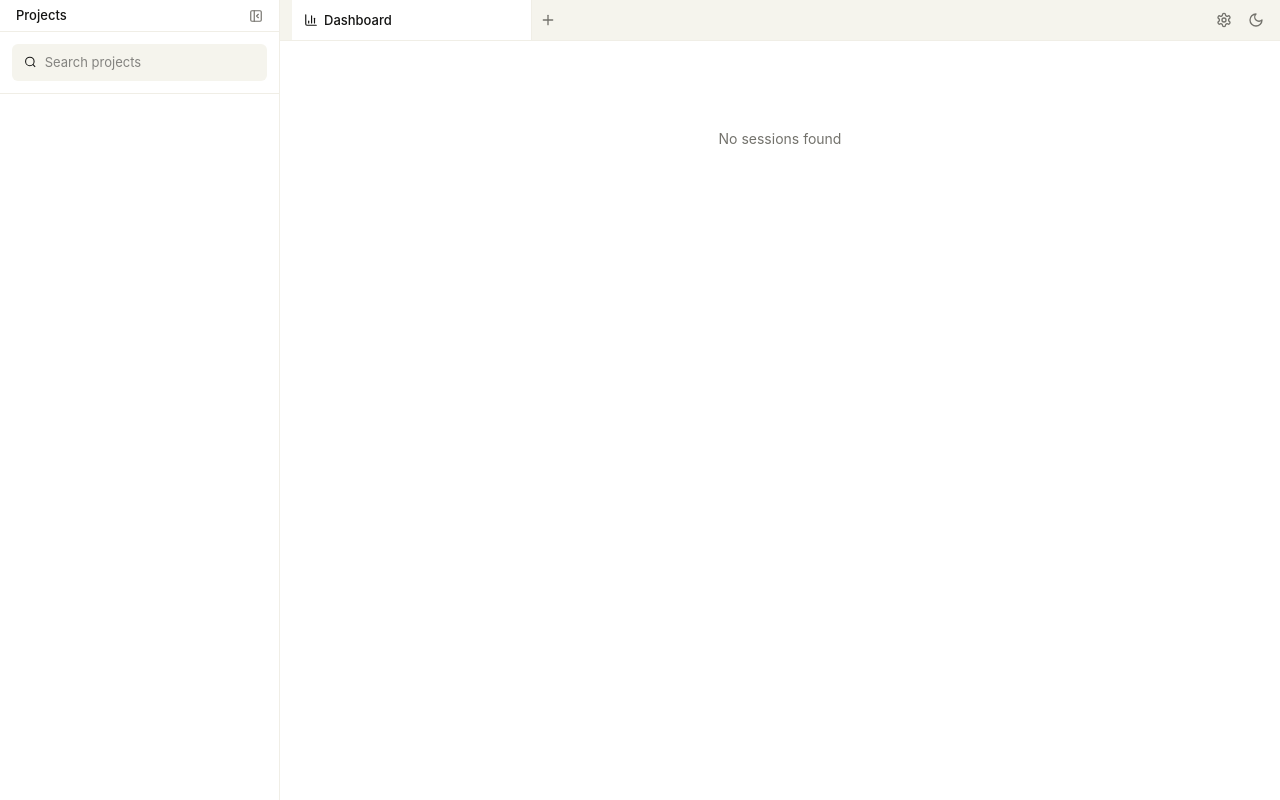
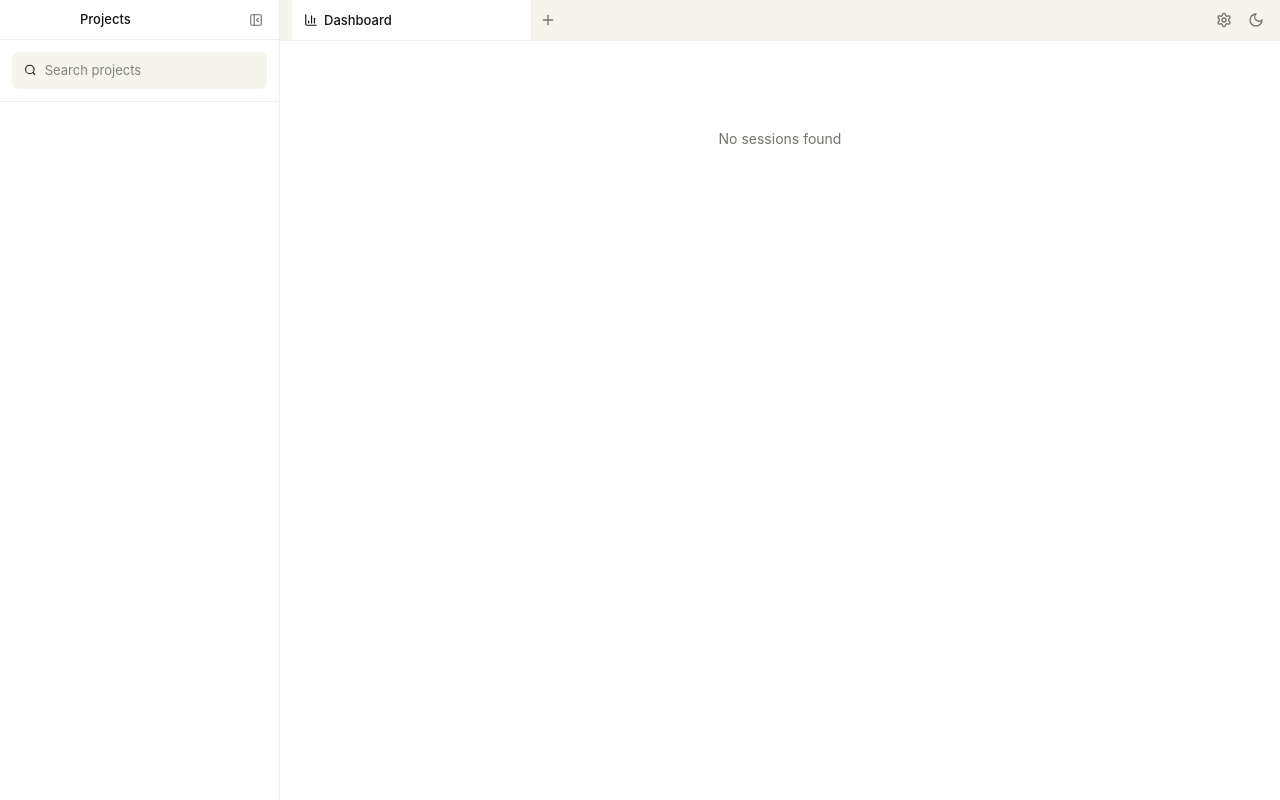
Before and after one commit to shukebeta/claude-code-viewer, a React (Vite) app: page / in a window 1280 px wide. Built offline with nearby package versions, Linux system fonts and the light colour scheme.

Commit message:
fix: Improve macOS UI integration
- Adjust traffic light positioning in sidebar
- Fix tab bar layout and spacing
- Better window dragging behavior

```diff
--- a/src/components/Layout/Sidebar.tsx
+++ b/src/components/Layout/Sidebar.tsx
@@ -89,10 +89,10 @@ export const Sidebar: React.FC = () => {
         }}>
       {/* Traffic light area + header */}
       <div style={{
-        height: '32px',
+        height: '40px',
         display: 'flex',
         alignItems: 'center',
-        paddingLeft: '16px',
+        paddingLeft: '80px', // Space for traffic lights
         paddingRight: '12px',
         borderBottom: '1px solid var(--border)',
         fontSize: '13px',
@@ -171,7 +171,7 @@ export const Sidebar: React.FC = () => {
       style={{
         position: 'fixed',
         left: `${sidebarWidth - 2}px`,
-        top: '28px', // Match the paddingTop of sidebar
+        top: 0,
         bottom: 0,
         width: '4px',
         cursor: 'col-resize',
```
